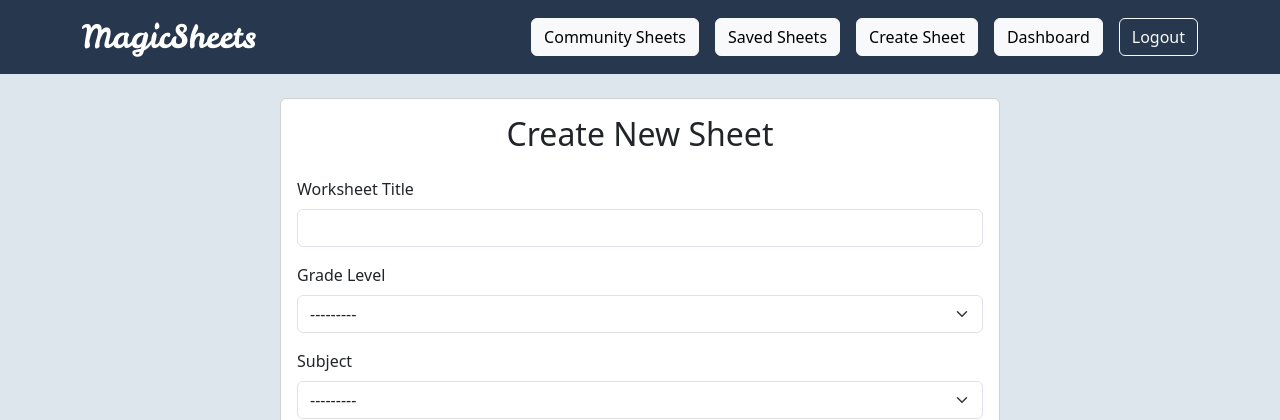
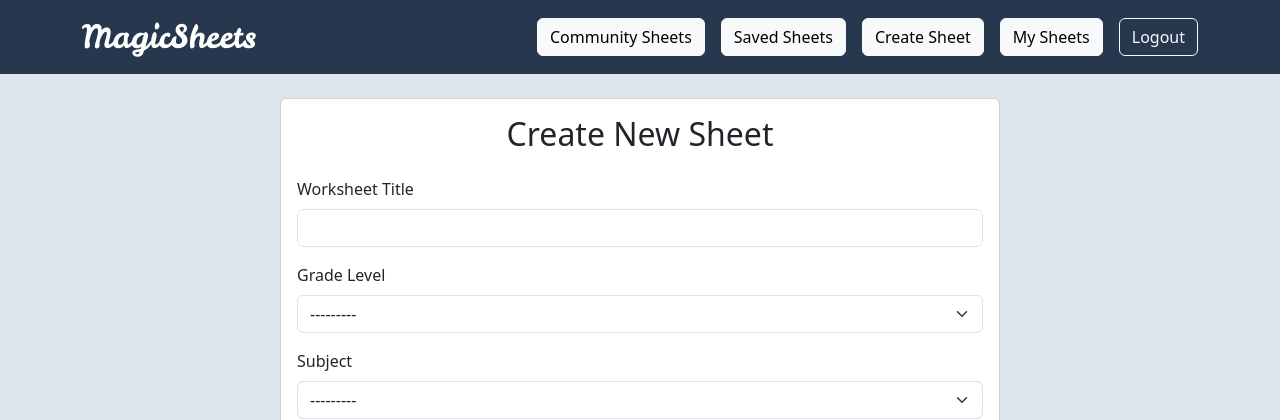
Before and after one commit to donnmaldonado/magic_sheets, a Django app: page /createsheet/ in a window 1280 px wide. Shown: the top 420 px of the page. Run offline with Django 5.2, Linux system fonts and the light colour scheme; the visitor is signed in with stand-in values (Sample User, id 1); data that the repository does not hold is empty.

Commit message:
changed dashboard to mysheets

```diff
--- a/main/templates/base.html
+++ b/main/templates/base.html
@@ -42,7 +42,7 @@
                         <a class="btn btn-light" href="{% url 'createsheet' %}">Create Sheet</a>
                     </li>
                     <li class="nav-item">
-                        <a class="btn btn-light" href="{% url 'dashboard' %}">Dashboard</a>
+                        <a class="btn btn-light" href="{% url 'mysheets' %}">My Sheets</a>
                     </li>
                     <li class="nav-item">
                         <form method="POST" action="{% url 'logout' %}" style="margin: 0; padding: 0;">
--- a/main/templates/dashboard.html
+++ b/main/templates/mysheets.html
@@ -78,7 +78,7 @@
                 </div>
                 <div class="col-md-2 ms-auto d-flex gap-2 align-items-end">
                     <button type="submit" class="btn custom-blue-btn btn-sm flex-grow-1 btn-smaller">Apply</button>
-                    <a href="{% url 'dashboard' %}" class="btn btn-secondary btn-sm flex-grow-1 btn-smaller">Clear</a>
+                    <a href="{% url 'mysheets' %}" class="btn btn-secondary btn-sm flex-grow-1 btn-smaller">Clear</a>
                 </div>
             </form>
         </div>
--- a/main/urls.py
+++ b/main/urls.py
@@ -17,5 +17,5 @@ urlpatterns = [
     path('regeneratesheet/<int:sheet_id>/', views.regeneratesheet, name='regeneratesheet'),
     path('communitysheets/', views.communitysheets, name='communitysheets'),
     path('copy_sheet/<int:sheet_id>/', views.copy_sheet, name='copy_sheet'),
-    path('dashboard/', views.dashboard, name='dashboard'),
+    path('mysheets/', views.mysheets, name='mysheets'),
 ]
--- a/main/views.py
+++ b/main/views.py
@@ -485,7 +485,7 @@ def savedsheets(request):
     return render(request, 'savedsheets.html', context)
 
 @login_required
-def dashboard(request):
+def mysheets(request):
     # Get all sheets created by the current user
     my_sheets = Sheet.objects.filter(user=request.user)
 
@@ -552,4 +552,4 @@ def dashboard(request):
         'selected_prompt_name': prompt_name,
         'selected_sort': sort_by,
     }
-    return render(request, 'dashboard.html', context)
+    return render(request, 'mysheets.html', context)
```
